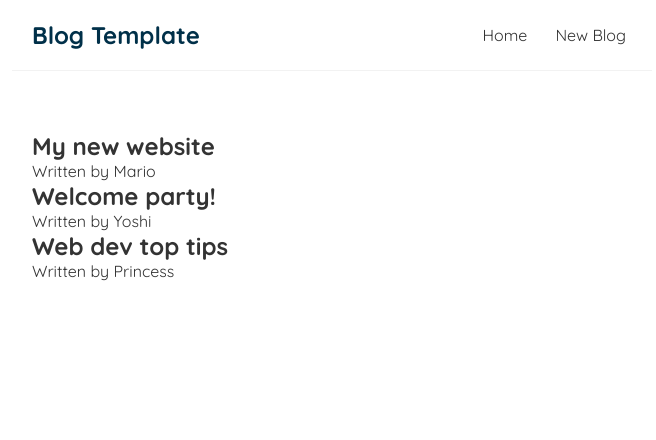
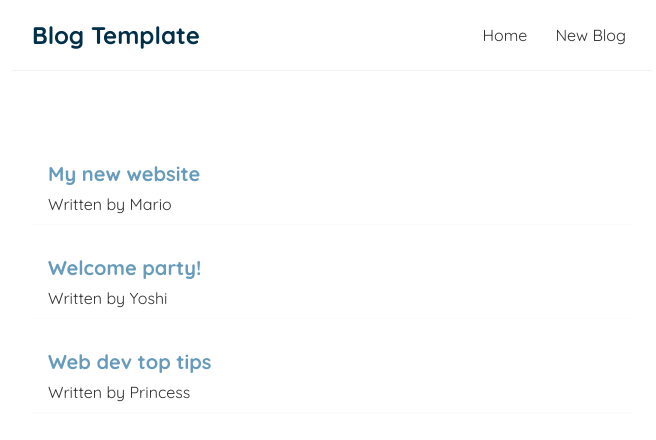
Before and after one commit to hendrickl/blog-project_react, a React (Create React App) app: page / in a window 1280 px wide. Shown: the top 440 px of the page, without its empty margins (308-964 px from the left). Built offline with nearby package versions, Linux system fonts and the light colour scheme.

Commit message:
feat: add css for home.js

```diff
--- a/src/index.css
+++ b/src/index.css
@@ -33,3 +33,18 @@
   margin: 40px auto;
   padding: 20px;
 }
+
+/* blog previews / list */
+.blog-preview {
+  padding: 10px 16px;
+  margin: 20px 0;
+  border-bottom: 1px solid #fafafa;
+}
+.blog-preview:hover {
+  box-shadow: 1px 3px 5px rgba(0, 0, 0, 0.1);
+}
+.blog-preview h2 {
+  font-size: 20px;
+  color: #669bbc;
+  margin-bottom: 8px;
+}
```
